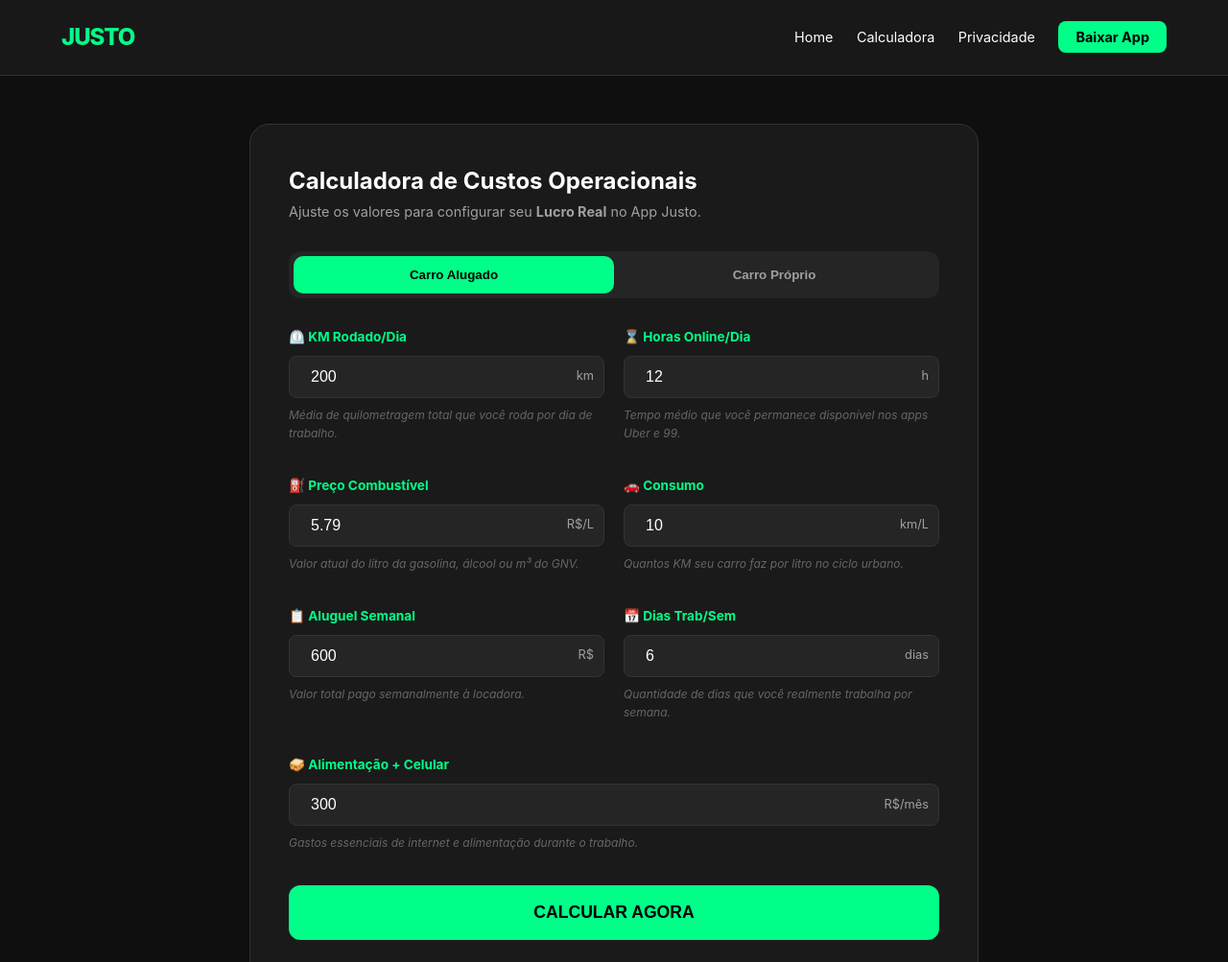
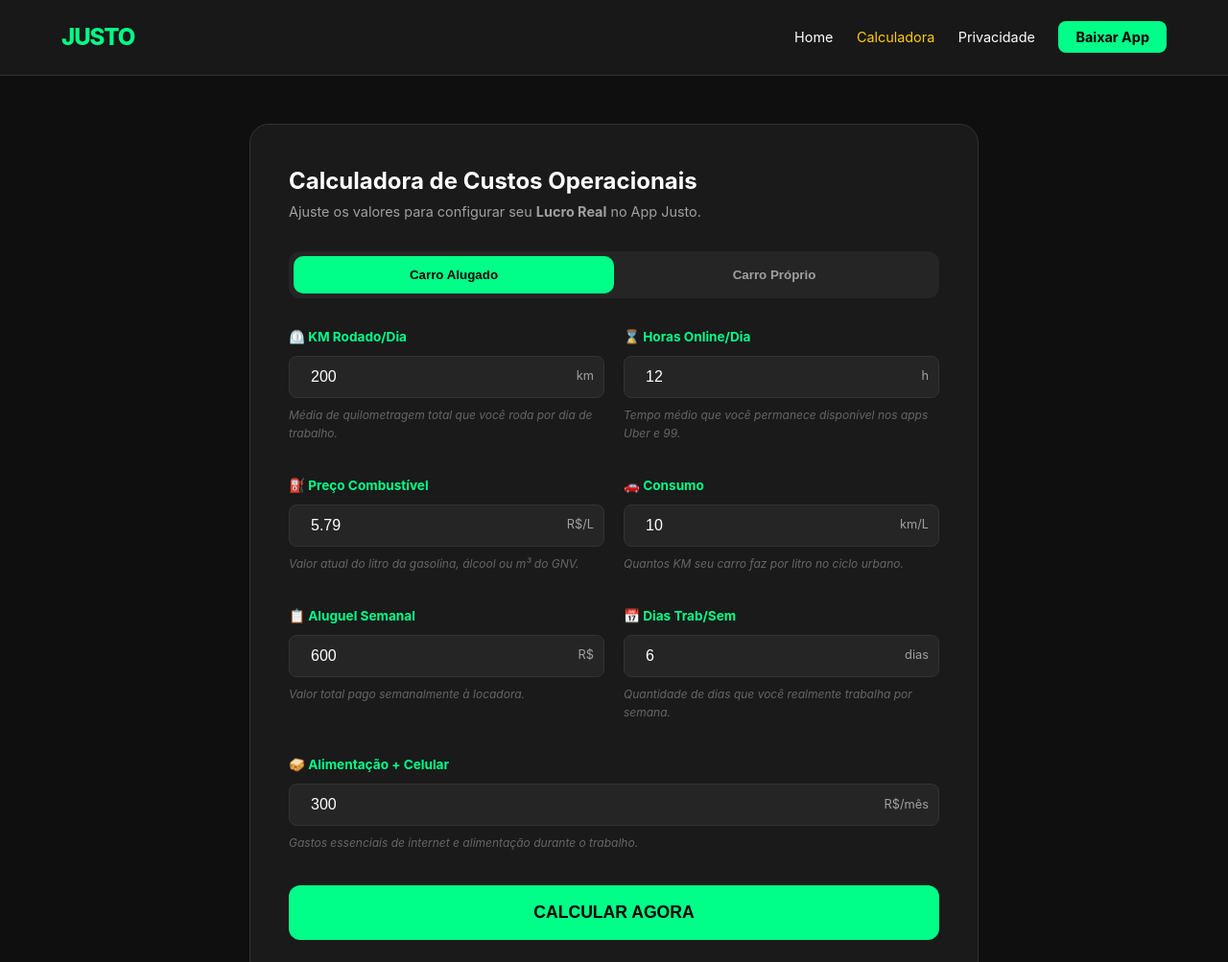
Before and after one commit to casaend-beep/justo-app, a plain HTML site: page calculadora.html in a window 1280 px wide. Shown: the top 1003 px of the page at 96% size. Drawn offline with Linux system fonts and the light colour scheme.

Commit message:
Update calculadora.html
classe no menu

```diff
--- a/calculadora.html
+++ b/calculadora.html
@@ -32,7 +32,7 @@
         <a href="index.html" class="logo">JUSTO</a>
         <div class="nav-links">
             <a href="index.html">Home</a>
-            <a href="calculadora.html">Calculadora</a>
+            <a href="calculadora.html" class="menu-active">Calculadora</a>
             <a href="privacy.html">Privacidade</a>
             <a href="https://play.google.com/store/apps/details?id=com.ersoft.justo" class="btn-baixar">Baixar App</a>
         </div>
```
